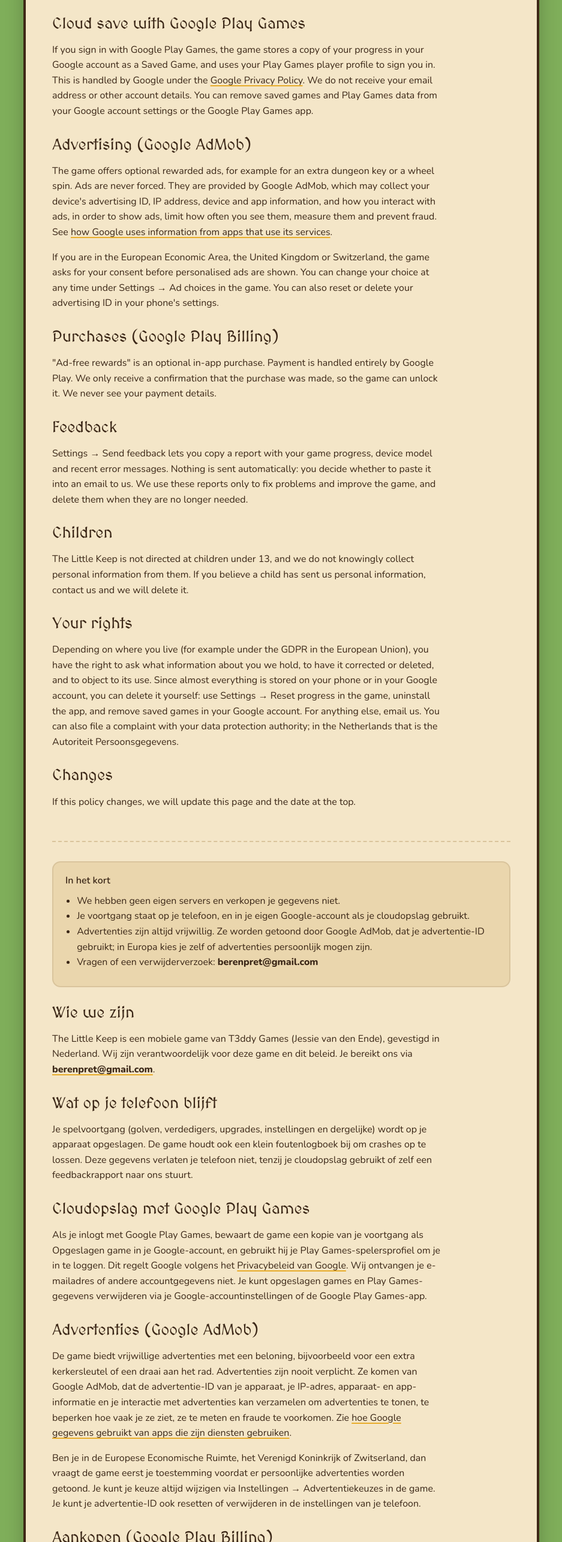
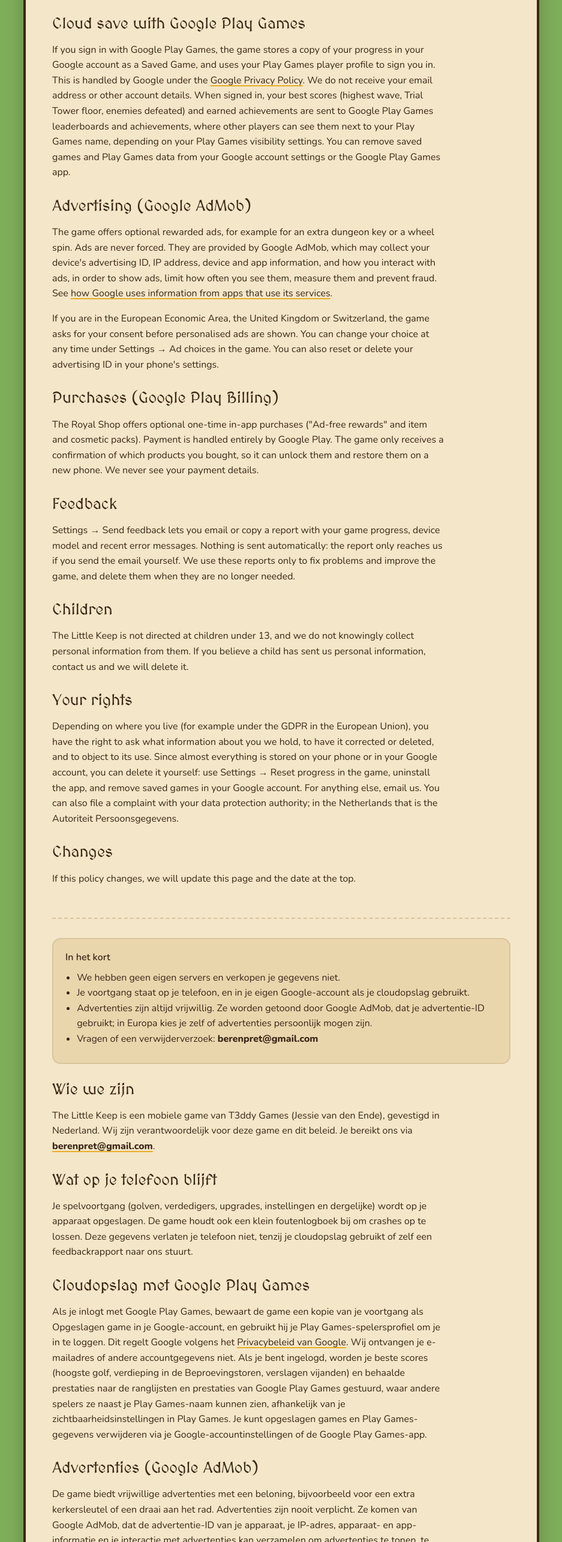
Before and after one commit to Teddy312/thelittlekeep, a plain HTML site: page privacy.html in a window 1280 px wide. Shown: the part 949-3520 px from the top of the page at 60% size, without its empty margins (171-1108 px from the left). Drawn offline with nearby package versions, Linux system fonts and the light colour scheme.

Commit message:
Privacy policy: Royal Shop packs, leaderboards and achievements, emailed feedback
Co-Authored-By: Claude Opus 5.5 <noreply@anthropic.com>
Claude-Session: https://claude.ai/code/session_01N5ysr9ZVwFvCeQFm9LvqoQ

```diff
--- a/privacy.html
+++ b/privacy.html
@@ -127,17 +127,17 @@ footer a:hover{color:var(--gold)}
 <p>Your game progress (waves, defenders, upgrades, settings and similar) is stored on your device. The game also keeps a small local error log to help us fix crashes. This information does not leave your phone unless you use cloud save or send us a feedback report yourself.</p>
 
 <h2>Cloud save with Google Play Games</h2>
-<p>If you sign in with Google Play Games, the game stores a copy of your progress in your Google account as a Saved Game, and uses your Play Games player profile to sign you in. This is handled by Google under the <a href="https://policies.google.com/privacy">Google Privacy Policy</a>. We do not receive your email address or other account details. You can remove saved games and Play Games data from your Google account settings or the Google Play Games app.</p>
+<p>If you sign in with Google Play Games, the game stores a copy of your progress in your Google account as a Saved Game, and uses your Play Games player profile to sign you in. This is handled by Google under the <a href="https://policies.google.com/privacy">Google Privacy Policy</a>. We do not receive your email address or other account details. When signed in, your best scores (highest wave, Trial Tower floor, enemies defeated) and earned achievements are sent to Google Play Games leaderboards and achievements, where other players can see them next to your Play Games name, depending on your Play Games visibility settings. You can remove saved games and Play Games data from your Google account settings or the Google Play Games app.</p>
 
 <h2>Advertising (Google AdMob)</h2>
 <p>The game offers optional rewarded ads, for example for an extra dungeon key or a wheel spin. Ads are never forced. They are provided by Google AdMob, which may collect your device's advertising ID, IP address, device and app information, and how you interact with ads, in order to show ads, limit how often you see them, measure them and prevent fraud. See <a href="https://policies.google.com/technologies/partner-sites">how Google uses information from apps that use its services</a>.</p>
 <p>If you are in the European Economic Area, the United Kingdom or Switzerland, the game asks for your consent before personalised ads are shown. You can change your choice at any time under Settings → Ad choices in the game. You can also reset or delete your advertising ID in your phone's settings.</p>
 
 <h2>Purchases (Google Play Billing)</h2>
-<p>"Ad-free rewards" is an optional in-app purchase. Payment is handled entirely by Google Play. We only receive a confirmation that the purchase was made, so the game can unlock it. We never see your payment details.</p>
+<p>The Royal Shop offers optional one-time in-app purchases ("Ad-free rewards" and item and cosmetic packs). Payment is handled entirely by Google Play. The game only receives a confirmation of which products you bought, so it can unlock them and restore them on a new phone. We never see your payment details.</p>
 
 <h2>Feedback</h2>
-<p>Settings → Send feedback lets you copy a report with your game progress, device model and recent error messages. Nothing is sent automatically: you decide whether to paste it into an email to us. We use these reports only to fix problems and improve the game, and delete them when they are no longer needed.</p>
+<p>Settings → Send feedback lets you email or copy a report with your game progress, device model and recent error messages. Nothing is sent automatically: the report only reaches us if you send the email yourself. We use these reports only to fix problems and improve the game, and delete them when they are no longer needed.</p>
 
 <h2>Children</h2>
 <p>The Little Keep is not directed at children under 13, and we do not knowingly collect personal information from them. If you believe a child has sent us personal information, contact us and we will delete it.</p>
@@ -167,17 +167,17 @@ footer a:hover{color:var(--gold)}
 <p>Je spelvoortgang (golven, verdedigers, upgrades, instellingen en dergelijke) wordt op je apparaat opgeslagen. De game houdt ook een klein foutenlogboek bij om crashes op te lossen. Deze gegevens verlaten je telefoon niet, tenzij je cloudopslag gebruikt of zelf een feedbackrapport naar ons stuurt.</p>
 
 <h2>Cloudopslag met Google Play Games</h2>
-<p>Als je inlogt met Google Play Games, bewaart de game een kopie van je voortgang als Opgeslagen game in je Google-account, en gebruikt hij je Play Games-spelersprofiel om je in te loggen. Dit regelt Google volgens het <a href="https://policies.google.com/privacy?hl=nl">Privacybeleid van Google</a>. Wij ontvangen je e-mailadres of andere accountgegevens niet. Je kunt opgeslagen games en Play Games-gegevens verwijderen via je Google-accountinstellingen of de Google Play Games-app.</p>
+<p>Als je inlogt met Google Play Games, bewaart de game een kopie van je voortgang als Opgeslagen game in je Google-account, en gebruikt hij je Play Games-spelersprofiel om je in te loggen. Dit regelt Google volgens het <a href="https://policies.google.com/privacy?hl=nl">Privacybeleid van Google</a>. Wij ontvangen je e-mailadres of andere accountgegevens niet. Als je bent ingelogd, worden je beste scores (hoogste golf, verdieping in de Beproevingstoren, verslagen vijanden) en behaalde prestaties naar de ranglijsten en prestaties van Google Play Games gestuurd, waar andere spelers ze naast je Play Games-naam kunnen zien, afhankelijk van je zichtbaarheidsinstellingen in Play Games. Je kunt opgeslagen games en Play Games-gegevens verwijderen via je Google-accountinstellingen of de Google Play Games-app.</p>
 
 <h2>Advertenties (Google AdMob)</h2>
 <p>De game biedt vrijwillige advertenties met een beloning, bijvoorbeeld voor een extra kerkersleutel of een draai aan het rad. Advertenties zijn nooit verplicht. Ze komen van Google AdMob, dat de advertentie-ID van je apparaat, je IP-adres, apparaat- en app-informatie en je interactie met advertenties kan verzamelen om advertenties te tonen, te beperken hoe vaak je ze ziet, ze te meten en fraude te voorkomen. Zie <a href="https://policies.google.com/technologies/partner-sites?hl=nl">hoe Google gegevens gebruikt van apps die zijn diensten gebruiken</a>.</p>
 <p>Ben je in de Europese Economische Ruimte, het Verenigd Koninkrijk of Zwitserland, dan vraagt de game eerst je toestemming voordat er persoonlijke advertenties worden getoond. Je kunt je keuze altijd wijzigen via Instellingen → Advertentiekeuzes in de game. Je kunt je advertentie-ID ook resetten of verwijderen in de instellingen van je telefoon.</p>
 
 <h2>Aankopen (Google Play Billing)</h2>
-<p>"Beloningen zonder advertenties" is een vrijwillige aankoop in de app. De betaling wordt volledig door Google Play afgehandeld. Wij krijgen alleen een bevestiging dat de aankoop is gedaan, zodat de game hem kan ontgrendelen. Je betaalgegevens zien wij nooit.</p>
+<p>De Koninklijke winkel biedt vrijwillige eenmalige aankopen in de app ("Beloningen zonder advertenties" en pakketten met items en cosmetica). De betaling wordt volledig door Google Play afgehandeld. De game krijgt alleen een bevestiging van welke producten je hebt gekocht, zodat hij ze kan ontgrendelen en op een nieuwe telefoon kan herstellen. Je betaalgegevens zien wij nooit.</p>
 
 <h2>Feedback</h2>
-<p>Met Instellingen → Feedback sturen kopieer je een rapport met je spelvoortgang, je telefoonmodel en recente foutmeldingen. Er wordt niets automatisch verstuurd: jij beslist of je het in een e-mail aan ons plakt. We gebruiken deze rapporten alleen om problemen op te lossen en de game te verbeteren, en verwijderen ze als ze niet meer nodig zijn.</p>
+<p>Met Instellingen → Feedback sturen mail of kopieer je een rapport met je spelvoortgang, je telefoonmodel en recente foutmeldingen. Er wordt niets automatisch verstuurd: het rapport bereikt ons alleen als je de e-mail zelf verstuurt. We gebruiken deze rapporten alleen om problemen op te lossen en de game te verbeteren, en verwijderen ze als ze niet meer nodig zijn.</p>
 
 <h2>Kinderen</h2>
 <p>The Little Keep is niet bedoeld voor kinderen jonger dan 13 jaar, en we verzamelen niet bewust persoonsgegevens van hen. Denk je dat een kind ons persoonsgegevens heeft gestuurd, neem dan contact op en we verwijderen ze.</p>
```
